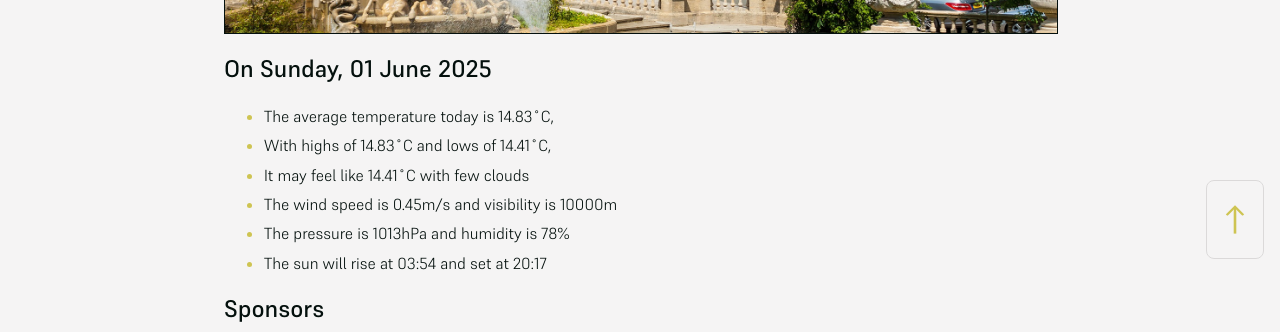
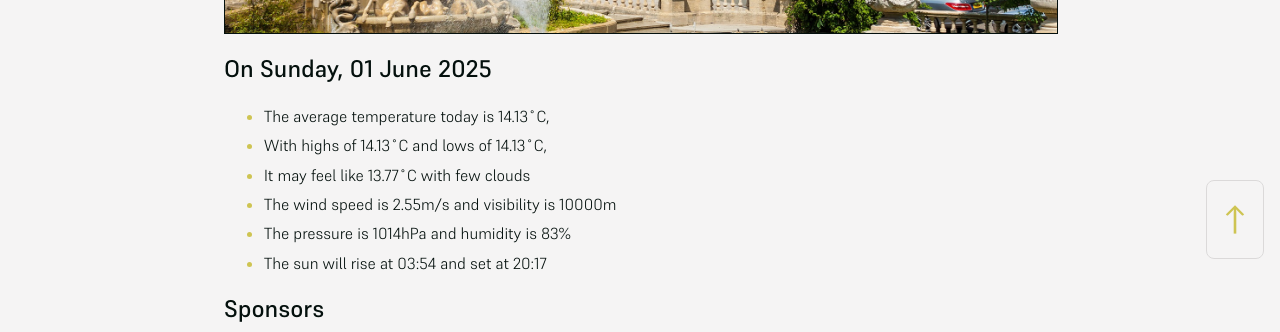
Before and after one commit to mat-0/cheltenham-open-data, a Jekyll site: the page built from index.md, in a window 1280 px wide. Shown: the part 625-957 px from the top of the page. Built offline with Jekyll 4.4.1, drawn with Linux system fonts in a browser that asks for light colours.

Commit message:
Updated 2025-06-01 20:58:04

```diff
--- a/index.md
+++ b/index.md
@@ -10,11 +10,11 @@ seo: Menu
 <!-- weather_marker starts -->
 ## On Sunday, 01 June 2025
 
-- The average temperature today is 14.83˚C,
-- With highs of 14.83˚C and lows of 14.41˚C,
-- It may feel like 14.41˚C with few clouds
-- The wind speed is 0.45m/s and visibility is 10000m
-- The pressure is 1013hPa and humidity is 78%
+- The average temperature today is 14.13˚C,
+- With highs of 14.13˚C and lows of 14.13˚C,
+- It may feel like 13.77˚C with few clouds
+- The wind speed is 2.55m/s and visibility is 10000m
+- The pressure is 1014hPa and humidity is 83%
 - The sun will rise at 03:54 and set at 20:17
 
 <!-- weather_marker ends -->
```
Also changed, not shown: _data/flood.json (+4 -4 lines), _pages/news.md (+5 -5 lines).
